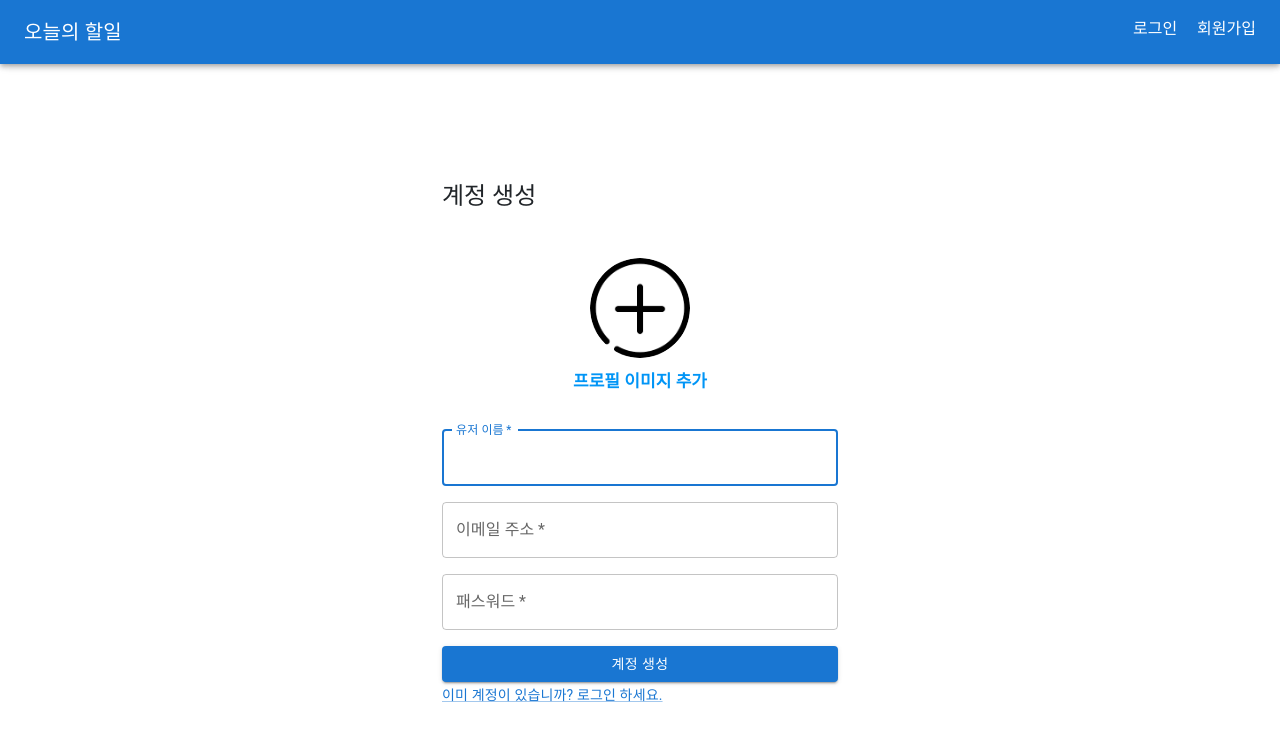
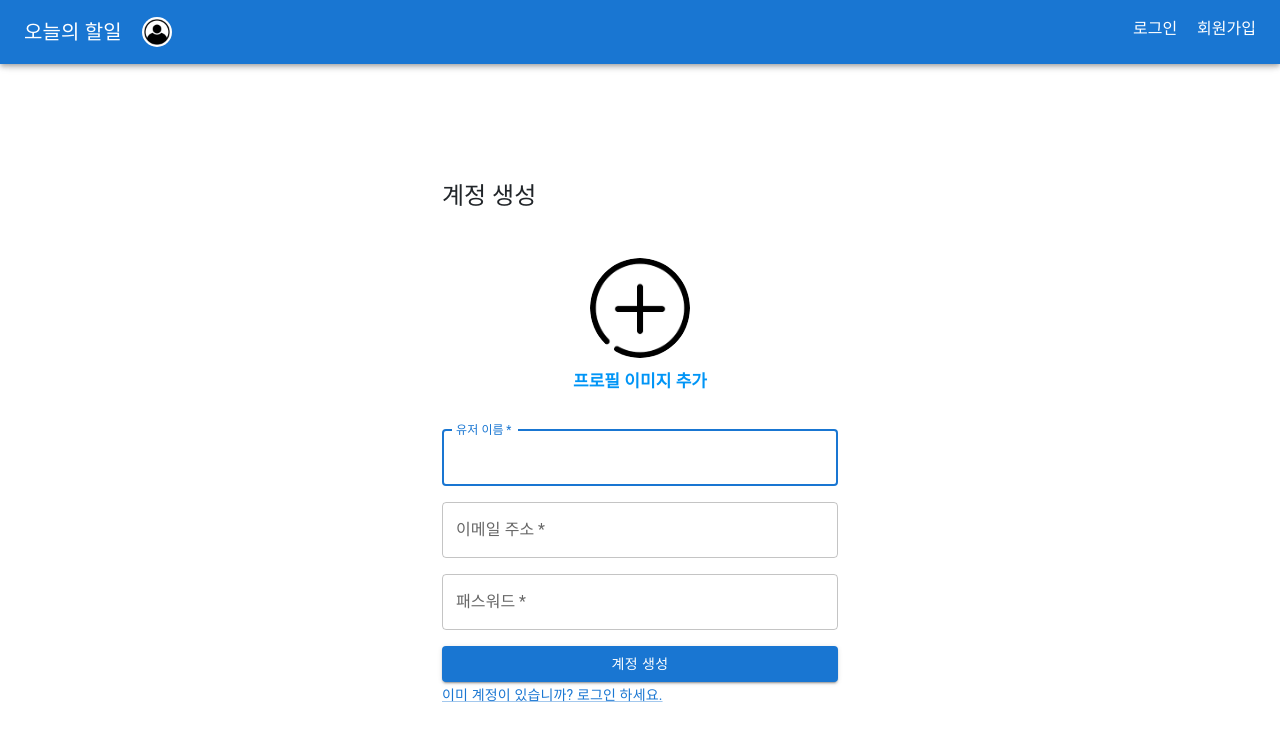
Before and after one commit to soongu/todo-react12, a React (Create React App) app: page /join in a window 1280 px wide. Shown: the top 740 px of the page. Built offline with nearby package versions, Linux system fonts and the light colour scheme; no server answers.

Commit message:
# 프로필사진 클라이언트 처리

```diff
--- a/src/components/Header.js
+++ b/src/components/Header.js
@@ -1,9 +1,15 @@
-import React from 'react';
+import React, { useEffect, useState } from 'react';
 import {AppBar, Toolbar, Grid, Typography, Button} from "@mui/material";
 import { Link } from 'react-router-dom';
 
+import { API_BASE_URL } from '../config/host-config';
+import { Token } from '@mui/icons-material';
+
 
 const Header = () => {
+
+    // 프로필 사진 상태관리
+    const [profile, setProfile] = useState(null);
 
     const USERNAME = localStorage.getItem('LOGIN_USERNAME');
 
@@ -24,12 +30,52 @@ const Header = () => {
                 </>
             );
 
+    useEffect(() => {
+
+        // 요청 URL
+        const url = API_BASE_URL + '/auth/load-profile';
+        // 액세스 토큰
+        const token = localStorage.getItem('ACCESS_TOKEN');
+
+        // 화면이 렌더링될 때 서버에서 프로필사진을 요청해서 가져옴
+        fetch(url, {
+            method: 'GET',
+            headers: {
+                'Authorization': 'Bearer ' + token
+            }
+        })
+        .then(res => {
+            if (res.status === 200) {
+                return res.blob();
+            }
+            return setProfile(null);
+        })
+        .then(imageData => {
+            // 서버가 보낸 순수 이미지파일을 URL형식으로 변환
+            const imgUrl = window.URL.createObjectURL(imageData);
+            setProfile(imgUrl);
+        });
+
+    }, []);
+
     return (
         <AppBar position="fixed">
             <Toolbar>
                 <Grid justify="space-between" container>
-                    <Grid item flex={9}>
+                    <Grid item flex={9} style={
+                        {
+                            display: 'flex',
+                            alignItems: 'center'
+                        }
+                    }>
                         <Typography variant="h6">{USERNAME ? USERNAME : '오늘'}의 할일</Typography>
+
+                        <img
+                            className="welcome-profile"
+                            src={profile ? profile : require('../assets/img/anonymous.jpg')}
+                            alt="웰컴 프로필 사진"
+                        />
+
                     </Grid>
                     <Grid item>
                         {button}
--- a/src/components/Join.js
+++ b/src/components/Join.js
@@ -133,10 +133,22 @@ const Join = () => {
         // 회원입력정보를 모두 읽어서 서버에 요청
 
         if(isValid()) { // validate값이 모두 true일 경우
+
+            // 회원 텍스트 정보 (JSON) + 프로필 사진 (이미지)
+            // 서버에 여러가지 정보를 보내할 때 multipart/form-data
+
+            const userFormData = new FormData();
+
+            const userBlob = new Blob([JSON.stringify(user)], { type: "application/json" });
+
+
+            // 유저정보 JSON
+            userFormData.append('userInfo', userBlob);
+            userFormData.append('profileImg', $fileInput.current.files[0]);
+
             fetch(API_BASE_URL+'/auth/signup', {
                 method: 'POST',
-                headers: { 'Content-Type': 'application/json' },
-                body: JSON.stringify(user)
+                body: userFormData
             }).then(res => {
                 if (res.status === 200) {
                     alert('회원가입을 축하합니다!!');
--- a/src/css/main.css
+++ b/src/css/main.css
@@ -27,3 +27,10 @@
     text-align: center;
     margin-bottom: 20px;
   }
+
+  .welcome-profile {
+    width: 30px;
+    height: 30px;
+    border-radius: 50%;
+    margin-left: 20px;
+  }
```
